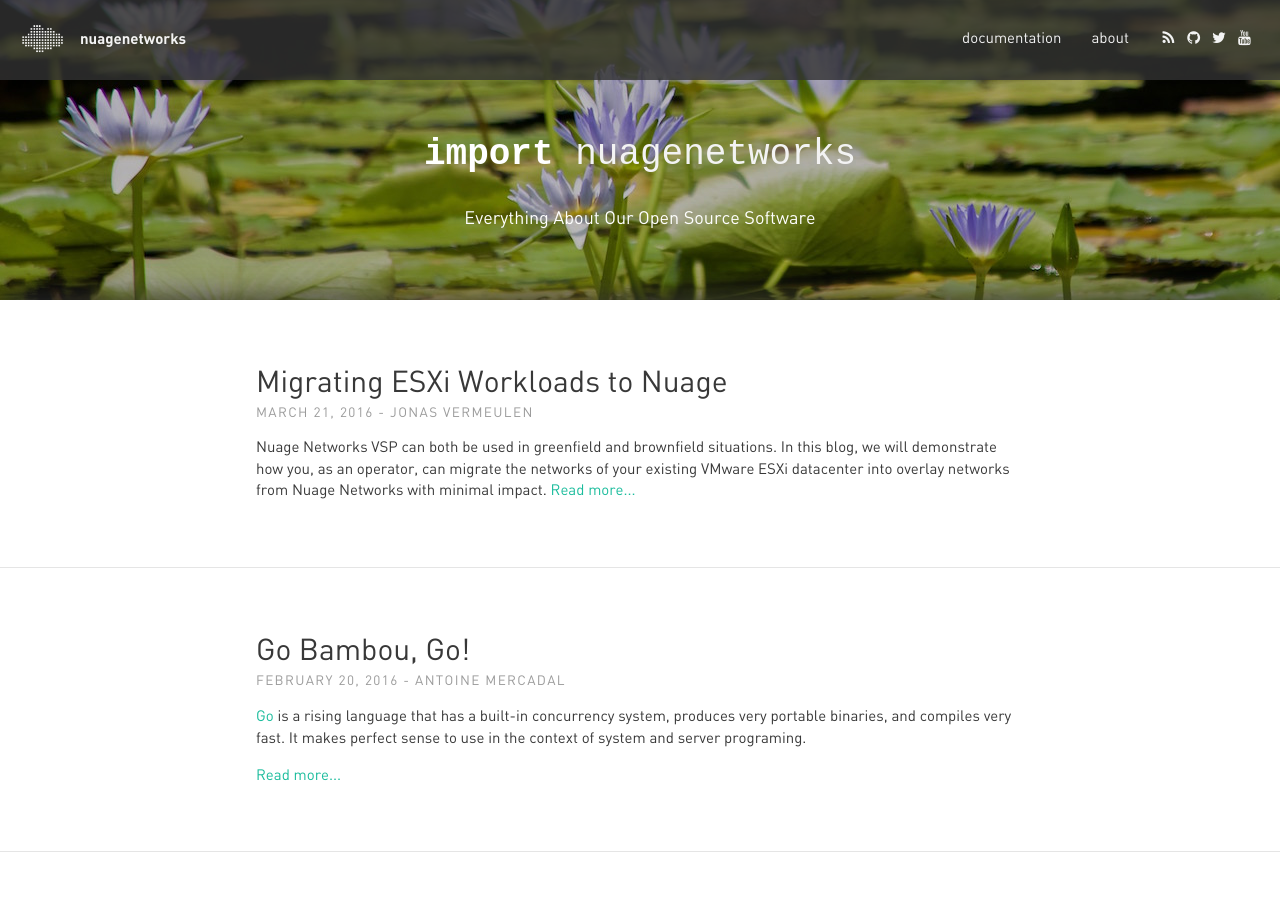
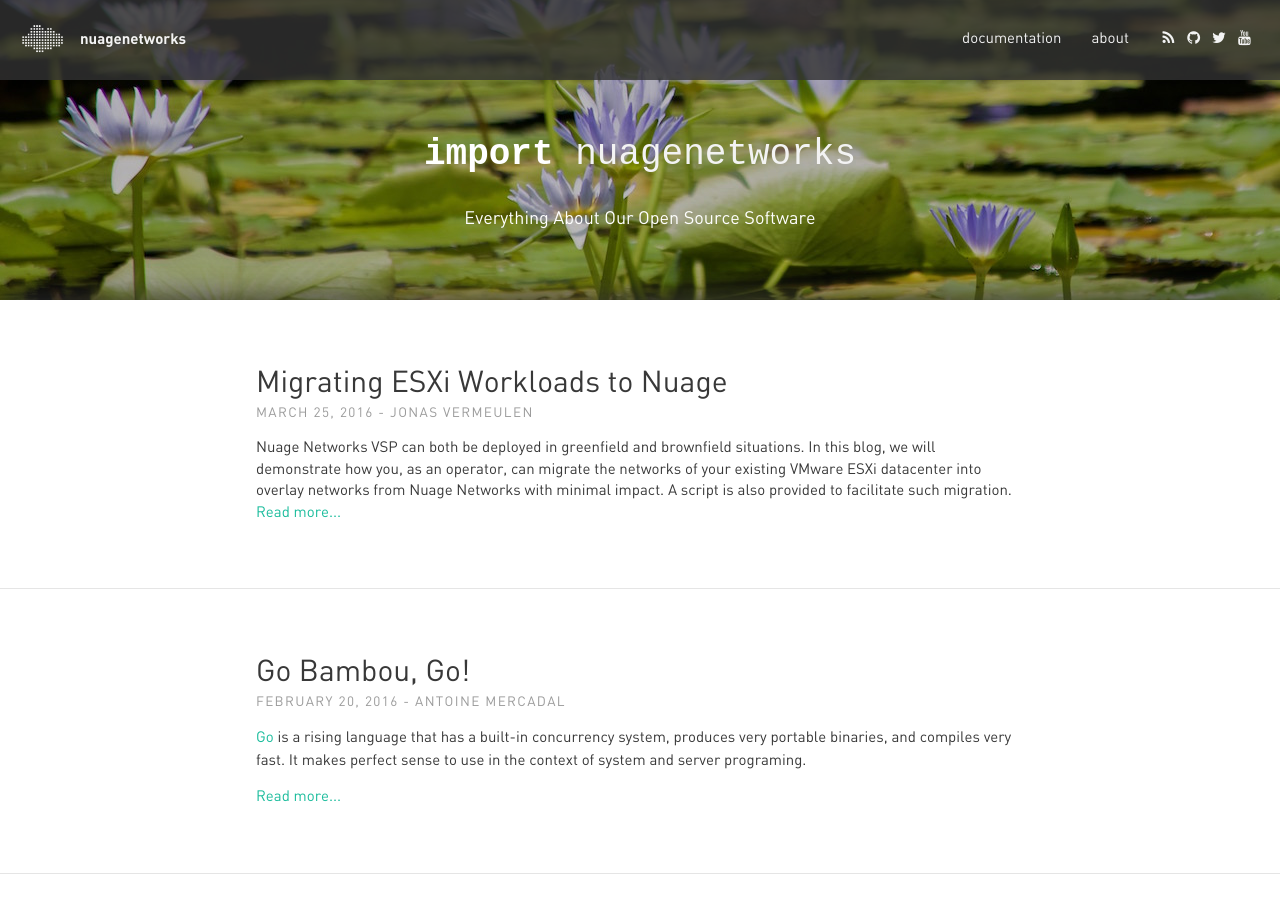
Before and after one commit to nuagenetworks/nuagenetworks.github.io, a Jekyll site: the page built from index.html, in a window 1280 px wide and 900 px high. Built offline with Jekyll 4.4.1, drawn with Linux system fonts in a browser that asks for light colours; nearby versions of some CDN libraries; some web fonts are replaced; the list of posts is cut into pages by our own code; some of the changed lines change nothing that is shown.

Commit message:
Updated URL and date, and corrected few typos

```diff
--- a/_posts/2016-03-21-Migrating ESXi Workloads to Nuage.md
+++ b/_posts/2016-03-25-Migrating ESXi Workloads to Nuage.md
@@ -4,7 +4,7 @@
 author: Jonas Vermeulen
 callout_image: nuage-community-header.jpg
 tags: ESXi, VTEP, Migration, VSG, 7850, VRSG
-excerpt: Nuage Networks VSP can both be used in greenfield and brownfield situations. In this blog, we will demonstrate how you, as an operator, can migrate the networks of your existing VMware ESXi datacenter into overlay networks from Nuage Networks with minimal impact.
+excerpt: Nuage Networks VSP can both be deployed in greenfield and brownfield situations. In this blog, we will demonstrate how you, as an operator, can migrate the networks of your existing VMware ESXi datacenter into overlay networks from Nuage Networks with minimal impact. A script is also provided to facilitate such migration.
 
 ---
 
@@ -54,7 +54,7 @@
 
 An alternative to sending back the Transit Uplink traffic over the same link is to have a separate link from the VXLAN GW into the Global DC Network. This is often done when migrating a L3 leaf-spine fabric or when interconnecting to other sites.
 
-##Designing Network Topology in VSP
+## Designing Network Topology in VSP
 After preparing the physical network, the operator needs to define the network topology in VSP.
 All networks can already be provisioned in there as a placeholder for later migration.
 
@@ -148,8 +148,7 @@
 The VM can then ping the gateway IP, is able to ping the other VMs that are not migrated yet and will be able to ping the other BMs of the same subnet.
 
 
-As mentioned before, the steps to migrate the VM can be fully automated: [A migration script is available][migrationscript] that includes metadata provisioning and Portgroup update all for you!
-
+As mentioned before, the steps to migrate the VM can be fully automated: [A migration script is available][migrationscript] that includes metadata provisioning and that updates the ESXi Portgroup all for you!
 
 ## Ping Test
 
@@ -157,7 +156,7 @@
 
  ![Ping during migration][PingScreenshot]
 
-As can be seen in the result, there is are 2 packets lost during the migration, so effectively resulting in approx 2s of network loss.
+As can be seen in the result, there are 2 packets lost during the migration, so effectively resulting in approx 2s of network loss.
 
 ## Network VPort Bridge Removal
 For subnets that have their VMs fully migrated, it is recommended to remove the VPort Bridge from the subnet. In the example, this is to remove VPort Bridge from `10.10.1.0/24` subnet.
@@ -180,9 +179,11 @@
 - A VXLAN gateway is used to interconnect Nuage-backed subnets and legacy subnets. Depending on bandwidth/flexibility needs, Nuage Networks can work with different models in hardware (Eg 7850 VSG/ Nokia 7750 SR) or software (Eg VRSG)
 - With Nuage, the operator can choose to leverage the distributed routing implementation of the Nuage platform, or to keep the routing infrastructure intact
 
-And lastly, a lot of the repetitive migration work can easily be automated - see this [migration script][migrationscript] to help you out.
+A lot of the repetitive migration work can easily be automated. Many thanks go to Philippe Dellaert for developing this [migration script][migrationscript] and reviewing this blog.
 
-Cheers, and enjoy the Easter break !
+
+
+Enjoy the Easter break !
 
 
 [Slide1]: {{ site.baseurl}}/img/posts/migration-esxi-workloads/Slide1.PNG
@@ -199,4 +200,4 @@
 [NuageExtract3]: {{ site.baseurl}}/img/posts/migration-esxi-workloads/NuageExtract3.png
 [NuageExtract4]: {{ site.baseurl}}/img/posts/migration-esxi-workloads/NuageExtract4.png
 [PingScreenshot]: {{ site.baseurl}}/img/posts/migration-esxi-workloads/PingScreenshot.png
-[migrationscript]: https://github.com/pdellaert/vspk-examples/blob/extra-scripts/migrate_vmware_vm_to_nuage.py
+[migrationscript]: https://github.com/nuagenetworks/vspk-examples/blob/master/migrate_vmware_vm_to_nuage.py
```
